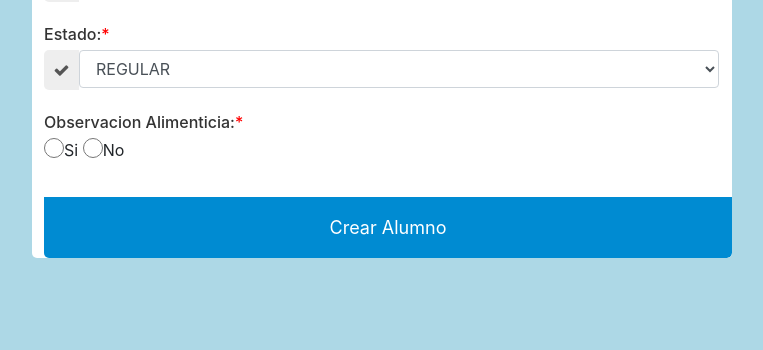
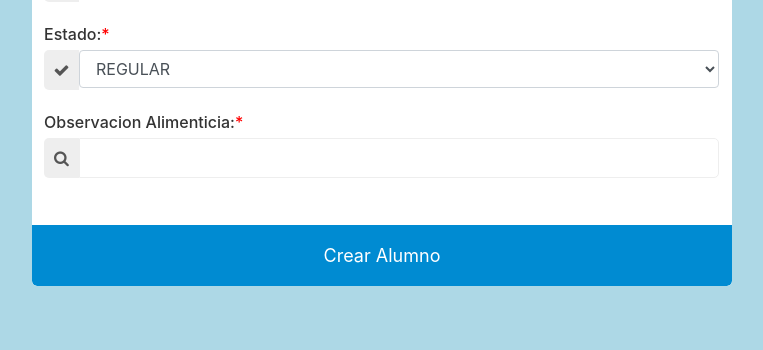
Before and after one commit to Grupo2Villada/proyectoFAT, a Django app: page /create_student/ in a window 1280 px wide. Shown: the part 1309-1659 px from the top of the page, without its empty margins (258-1021 px from the left). Before the commit the page ends 1567 px from the top, so only its background shows below. Run offline with Django 3.2, Linux system fonts and the light colour scheme; some libraries are stand-ins or nearby versions.

Commit message:
check box

```diff
--- a/config/frontend/templates/create_student.html
+++ b/config/frontend/templates/create_student.html
@@ -281,23 +281,12 @@ width:93%;
       <p>Observacion Alimenticia:<span>*</span></p>
 
 
-<div class="div1">
-    <label class="checkbox-inline">
-      <input type=radio onclick="MostrarOcultar(this.value)" value="1" name=contacto style="width:20px;height:20px">Si
-    </label>
-
-    <label class="checkbox-inline">
-<input type=radio onclick="MostrarOcultar(this.value)" value="2" name=contacto style="width:20px;height:20px">No
-    </label>
-</div>
-
-<div id="inicial"></div>
-<div id="div1" style="display:none"><div>
+<div class="form-group">
       <span class="icon-case"><i class="fa fa-search"></i></span>
       {{form.food_obvs}}
       <div class="validation"></div>
     </div></div>
-<div id="div2" style="display:none"> </div>
+
 
 
 </div>
@@ -306,30 +295,8 @@ width:93%;
 
 
   <button type="submit" class="bouton-contact" value="Create student">Crear Alumno</button>
-</div>
+
 </form>
 
-<script type="text/javascript">
-function MostrarOcultar(valor)
-{
-    var Div1=document.getElementById('div1');
-    var Div2=document.getElementById('div2');
-    var DivI=document.getElementById('inicial');
-    Div1.style.display='none';
-    Div2.style.display='none';
-    DivI.style.display='none';
-if(valor ==1)
-{
-  Div1.style.display='';
-}
-else if(valor==2)
-{
-  Div2.style.display='';
-}
-else
-{
-    DivI.style.display='';
-}
-}
-</script>
+
 {% endblock body %}
```
